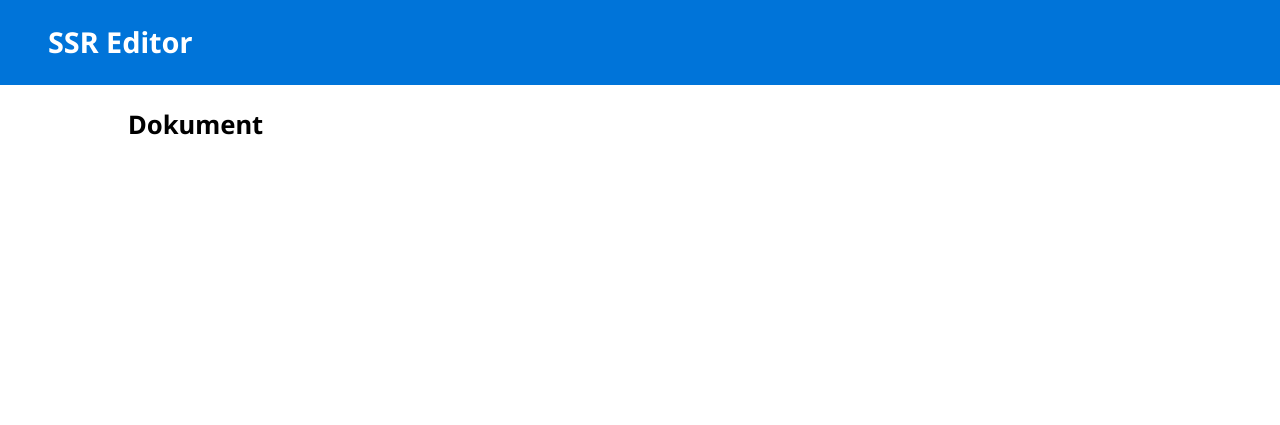
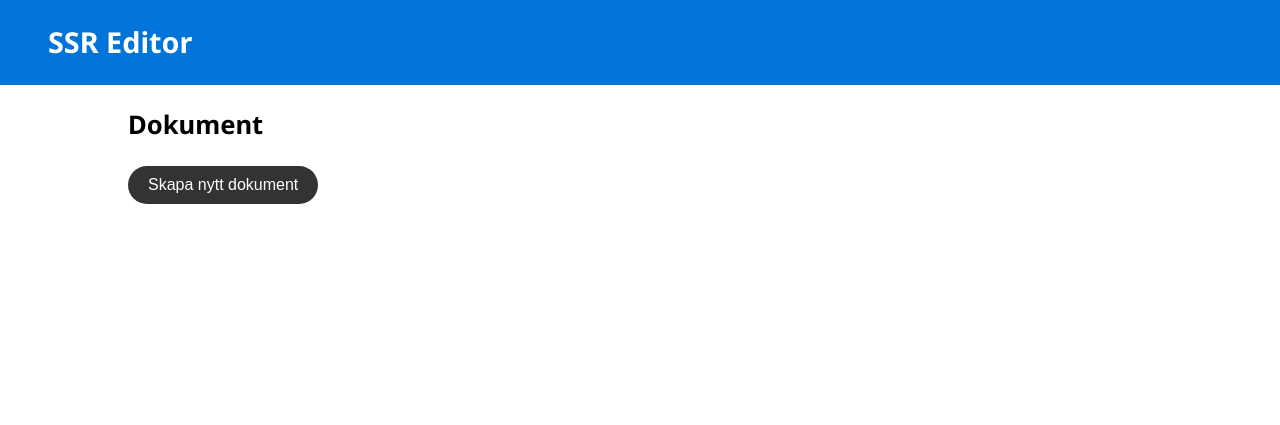
Before and after one commit to emklemkl/ssr-editor, a Node server app: page / in a window 1280 px wide. Shown: the top 425 px of the page. Run offline with Node 20, Linux system fonts and the light colour scheme; data that the repository does not hold is empty; some libraries are stand-ins or nearby versions.

Commit message:
Skapa nytt dokument

```diff
--- a/app.mjs
+++ b/app.mjs
@@ -33,6 +33,10 @@ app.post("/", async (req, res) => {
     return res.redirect(`/${result.lastID}`);
 });
 
+app.get('/new-doc', (req, res) => {
+    res.render('new-doc');
+});
+
 app.get('/:id', async (req, res) => {
     return res.render(
         "doc",
--- a/public/style.css
+++ b/public/style.css
@@ -67,3 +67,18 @@ footer {
     padding: 1.4rem 8rem;
     flex-shrink: 0;
 }
+
+button {
+    background-color: #333; /* Mörkgrå bakgrundsfärg */
+    color: #fff; /* Vit text */
+    padding: 10px 20px; /* Lite extra padding för att göra knappen större */
+    border: none; /* Ingen kantlinje */
+    border-radius: 20px; /* Rundare kanter */
+    cursor: pointer; /* Ändrar markören när man hovrar över knappen */
+    font-size: 16px; /* Ökar textstorleken */
+    transition: background-color 0.3s ease; /* Lägger till en mjuk övergång för bakgrundsfärg */
+}
+
+button:hover {
+    background-color: #555; /* Gör bakgrunden lite ljusare när man hovrar */
+}
--- a/views/index.ejs
+++ b/views/index.ejs
@@ -1,5 +1,6 @@
 <%- include('includes/header'); %>
     <h2>Dokument</h2>
+    <button onclick="window.location.href='/nytt-dokument'">Skapa nytt dokument</button>
     <% docs.forEach(function(doc){ %>
         <h3><a href="/<%= doc.id %>"><%= doc.title %></a></h3>
     <% }); %>
```
Also changed, not shown: views/new-doc.ejs (added, +12 -0 lines).
